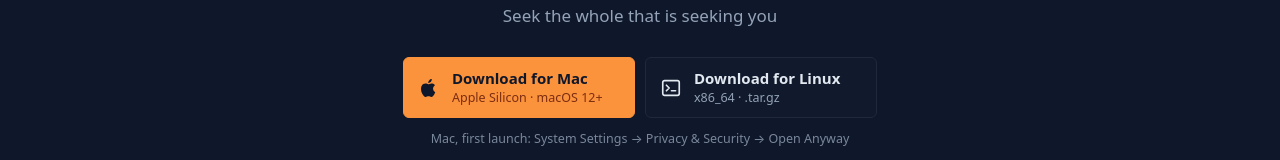
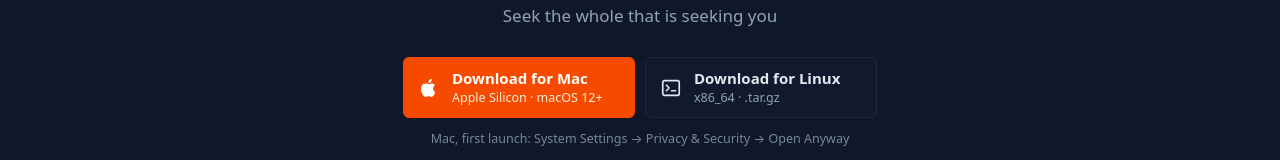
Before and after one commit to Utility-Gods/wholeseek, a plain HTML site: page site/public/index.html in a window 1280 px wide. Shown: the part 176-336 px from the top of the page. Drawn offline with Linux system fonts and the light colour scheme.

Commit message:
site: Turable primary orange (#f54a00) button; zone route beats the catch-all; GitHub Actions deploy (site.yml)

```diff
--- a/site/public/index.html
+++ b/site/public/index.html
@@ -33,9 +33,9 @@ h1{font-size:34px;font-weight:650;line-height:1.1;letter-spacing:-.01em;margin:1
 .btn svg{width:22px;height:22px;flex:none}
 .btn b{display:block;font-size:15px;font-weight:600}
 .btn small{display:block;font-size:12.5px;color:#94a3b8}
-.btn.primary{background:#fb923c;border-color:#fb923c;color:#0f172a}
-.btn.primary small{color:#7c2d12}
-.btn.primary:hover{background:#fdba74;border-color:#fdba74}
+.btn.primary{background:#f54a00;border-color:#f54a00;color:#ffffff}
+.btn.primary small{color:#ffedd5}
+.btn.primary:hover{background:#dd4400;border-color:#dd4400}
 .btn:focus-visible,.gh:focus-visible{outline:2px solid #fb923c;outline-offset:3px}
 .hint{color:#94a3b8;opacity:.8;font-size:12.5px;margin:12px 0 0}
 .gh{display:inline-flex;align-items:center;gap:7px;margin-top:14px;color:#94a3b8;font-size:14px;text-decoration:none;transition:color 80ms}
```
Also changed, not shown: 3 other files.
